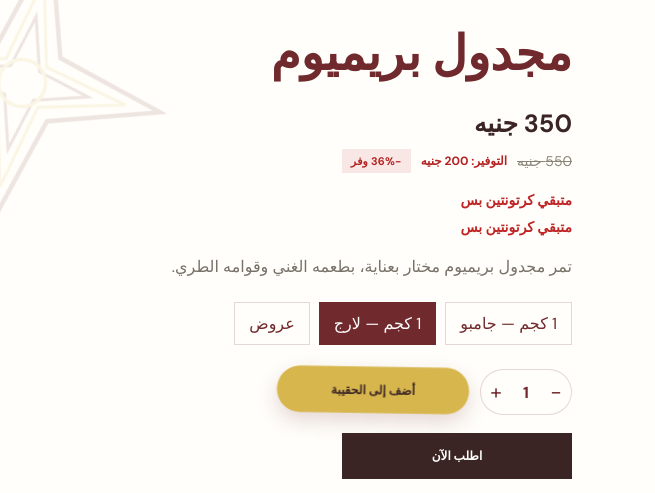
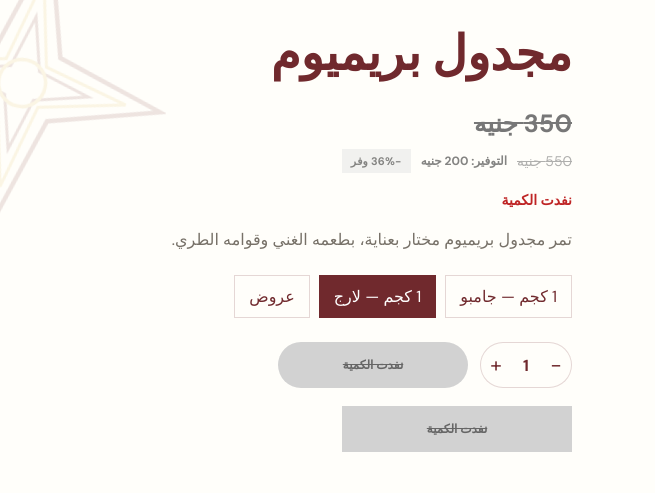
Before and after one commit to reem-atalah/Najma.Dates, a website: page product-majdool-premium-large-1kg.html in a window 1280 px wide. Shown: the part 208-701 px from the top of the page, 0-655 px from the left. Drawn offline with Linux system fonts and the light colour scheme.

Commit message:
sold out large majdool

```diff
--- a/product-catalog.js
+++ b/product-catalog.js
@@ -15,7 +15,7 @@
       ],
       options: [
         { id: 'jumbo-1kg', label: '1 كجم — جامبو', legacyLabels: ['جامبو'], price: 450, originalPrice: 700, weightGrams: 1000 },
-        { id: 'large-1kg', label: '1 كجم — لارج', legacyLabels: ['لارج'], price: 350, originalPrice: 550, weightGrams: 1000, stockMessage: 'متبقي كرتونتين بس' },
+        { id: 'large-1kg', label: '1 كجم — لارج', legacyLabels: ['لارج'], price: 350, originalPrice: 550, weightGrams: 1000, soldOut: true },
         {
           label: 'عروض',
           isOfferGroup: true,
--- a/product-majdool-premium-large-1kg.html
+++ b/product-majdool-premium-large-1kg.html
@@ -62,7 +62,6 @@
               </div>
             </div>
             <p class="product-detail-price"></p>
-            <span class="stock-alert">متبقي كرتونتين بس</span>
             <p class="product-detail-description"></p>
             <div class="product-option-group" data-product-options hidden>
               <!-- <p class="product-option-heading">اختر الخيار المناسب</p> -->
--- a/script.js
+++ b/script.js
@@ -389,18 +389,22 @@ if (productDetail) {
     let selectedQuantity = 1;
     let displayedOptionLabel = addToCart.dataset.option || product.weight;
     const orderSummary = productDetail.querySelector('[data-direct-order-summary]');
+    let orderSummaryRequested = isDirectOrderPage;
     const refreshShippingEstimate = () => window.setTimeout(updateShippingEstimate, 0);
     const updateOrderSummary = (show = false) => {
       if (!orderSummary) return;
       const optionLabel = addToCart.dataset.option || displayedOptionLabel;
       const optionPrice = Number(addToCart.dataset.price);
+      const selectedOption = getProductOption(product, addToCart.dataset.option || '');
+      const hasAvailableSelection = Number.isFinite(optionPrice) && optionPrice > 0 && !selectedOption?.soldOut;
       orderSummary.querySelector('[data-direct-order-name]').textContent = product.name;
       orderSummary.querySelector('[data-direct-order-option]').textContent = optionLabel;
       orderSummary.querySelector('[data-direct-order-quantity]').textContent = currencyFormatter.format(selectedQuantity);
-      orderSummary.querySelector('[data-direct-order-subtotal]').textContent = Number.isFinite(optionPrice) && optionPrice > 0
+      orderSummary.querySelector('[data-direct-order-subtotal]').textContent = hasAvailableSelection
         ? `${currencyFormatter.format(optionPrice * selectedQuantity)} جنيه`
         : 'يتحدد بعد اختيار العرض';
-      if (isDirectOrderPage || show) orderSummary.hidden = false;
+      if (show) orderSummaryRequested = true;
+      orderSummary.hidden = !orderSummaryRequested || !hasAvailableSelection;
     };
     const quantityDisplay = productDetail.querySelector('[data-product-quantity-value]');
     productDetail.querySelectorAll('[data-product-quantity]').forEach((button) => {
@@ -859,7 +863,7 @@ function updateShippingEstimate() {
     const quantity = Number(selectedButton?.dataset.addQuantity) || 1;
     const price = Number(selectedButton?.dataset.price);
     const itemWeight = selectedOption?.weightGrams || selectedProduct?.weightGrams || 0;
-    if (Number.isFinite(price) && price > 0 && itemWeight > 0) {
+    if (!selectedOption?.soldOut && Number.isFinite(price) && price > 0 && itemWeight > 0) {
       subtotal = price * quantity;
       weightGrams = itemWeight * quantity;
     }
--- a/styles.css
+++ b/styles.css
@@ -519,4 +519,4 @@ html{font-variant-numeric:lining-nums} body,:lang(ar){font-variant-numeric:linin
 @media(prefers-reduced-motion:reduce){.product-detail-buy.quick-add{animation:none}}
 
 .offer-sold-out .offer-card-main-link{pointer-events:none;cursor:not-allowed;filter:grayscale(1);opacity:.58}.offer-sold-out .offer-card-main-link h3,.offer-sold-out .offer-price strong,.home-offer-spotlight.offer-sold-out h2{text-decoration:line-through;color:#777}.offer-sold-out .quick-add:disabled{background:#d2d2d2;color:#666;cursor:not-allowed;text-decoration:line-through;box-shadow:none}.product-option-button:disabled{background:#e5e5e5;border-color:#c7c7c7;color:#777;cursor:not-allowed;text-decoration:line-through;opacity:.8}
-.product-detail-layout.is-sold-out .product-detail-price{color:#777;text-decoration:line-through}.product-detail-layout.is-sold-out .product-detail-deal{filter:grayscale(1);opacity:.65}
+.product-detail-layout.is-sold-out .product-detail-price{color:#777;text-decoration:line-through}.product-detail-layout.is-sold-out .product-detail-deal{filter:grayscale(1);opacity:.65}.product-detail-layout.is-sold-out .product-detail-buy:disabled,.product-detail-layout.is-sold-out .product-order-now:disabled{background:#d2d2d2;color:#666;cursor:not-allowed;text-decoration:line-through;box-shadow:none;animation:none;transform:none}
```
Also changed, not shown: offers.html (+1 -1 lines).
